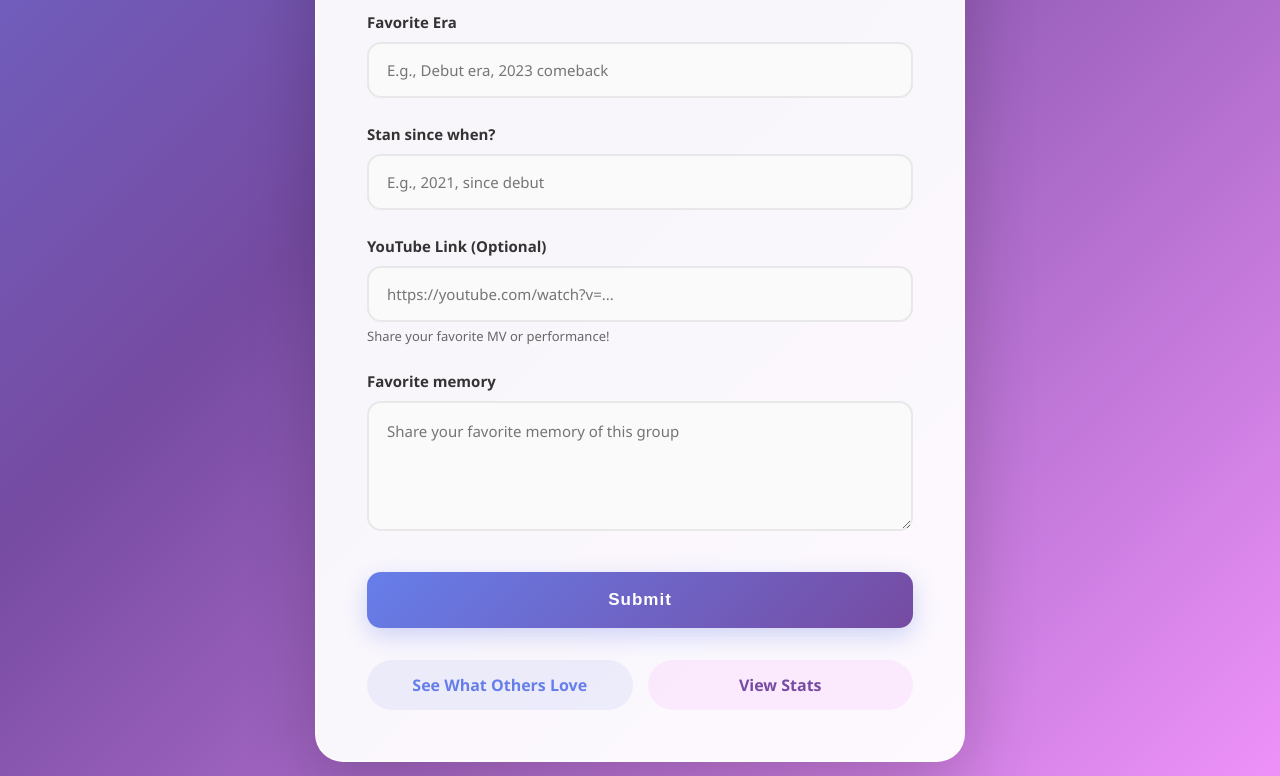
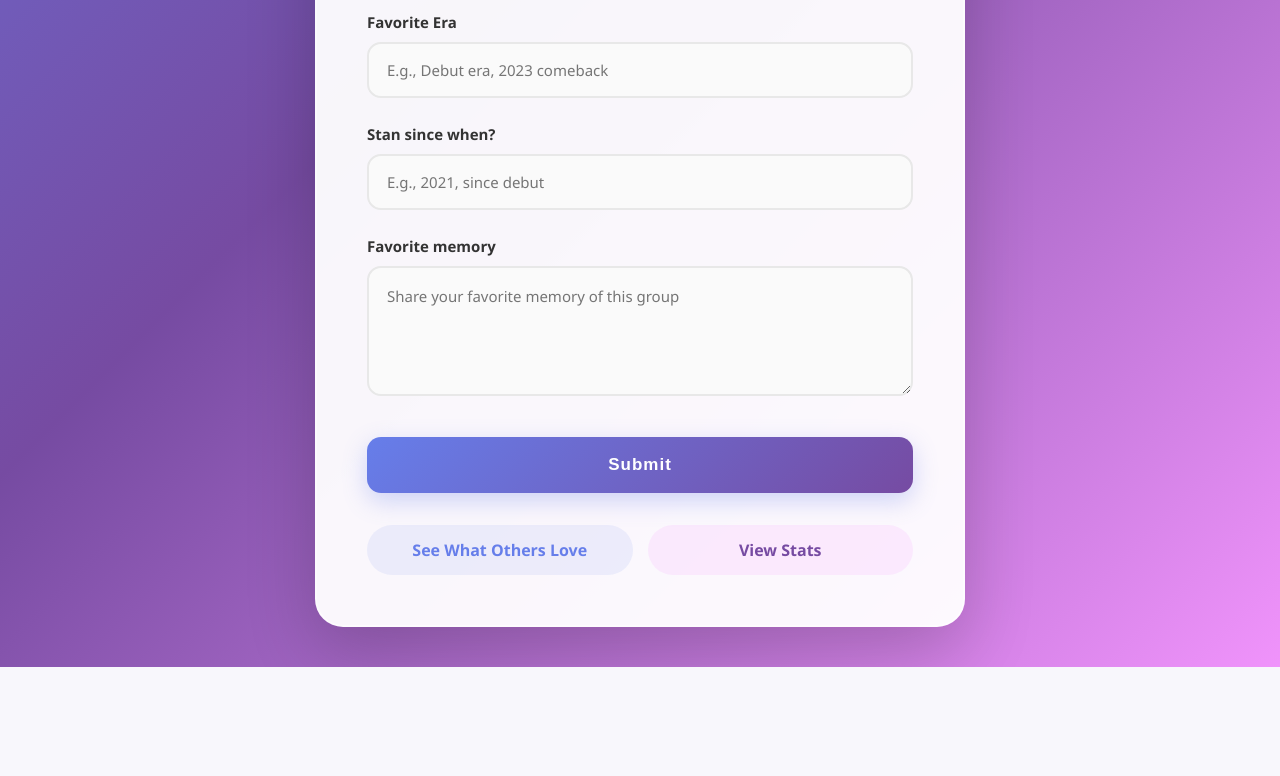
Before and after one commit to juhneiyl/Flask__Tpop, a Flask app: page / in a window 1280 px wide. Shown: the part 993-1769 px from the top of the page. After the commit the page ends 1660 px from the top, so only its background shows below. Run offline with Flask 3, Linux system fonts and the light colour scheme.

Commit message:
Update index.html

```diff
--- a/templates/index.html
+++ b/templates/index.html
@@ -71,12 +71,6 @@
             </div>
 
             <div class="form-group">
-                <label>YouTube Link (Optional)</label>
-                <input type="url" name="youtube_link" placeholder="https://youtube.com/watch?v=...">
-                <small style="color: #666; font-size: 13px; display: block; margin-top: 5px;">Share your favorite MV or performance!</small>
-            </div>
-
-            <div class="form-group">
                 <label>Favorite memory</label>
                 <textarea name="fav_memory" placeholder="Share your favorite memory of this group" required></textarea>
             </div>
```
